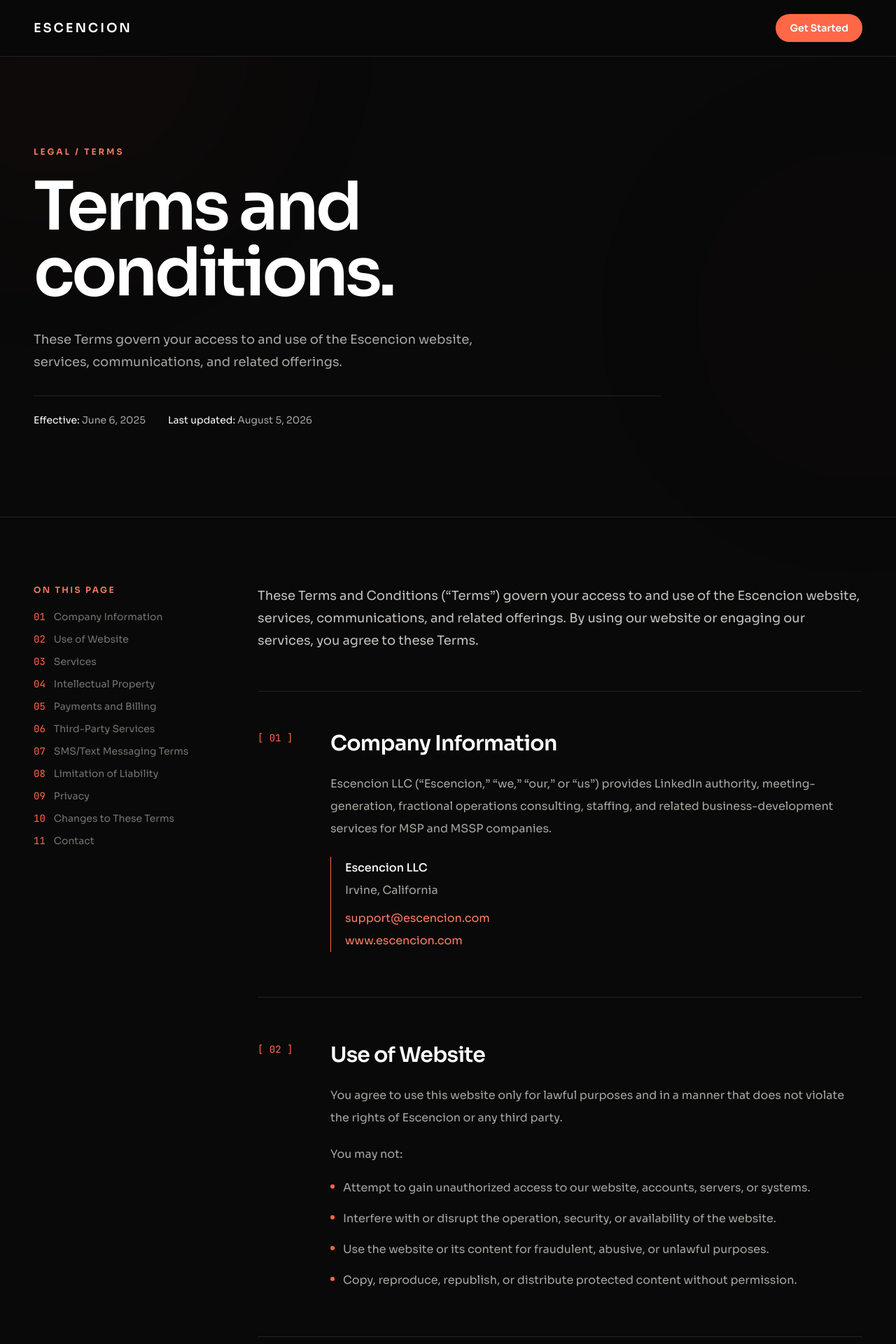
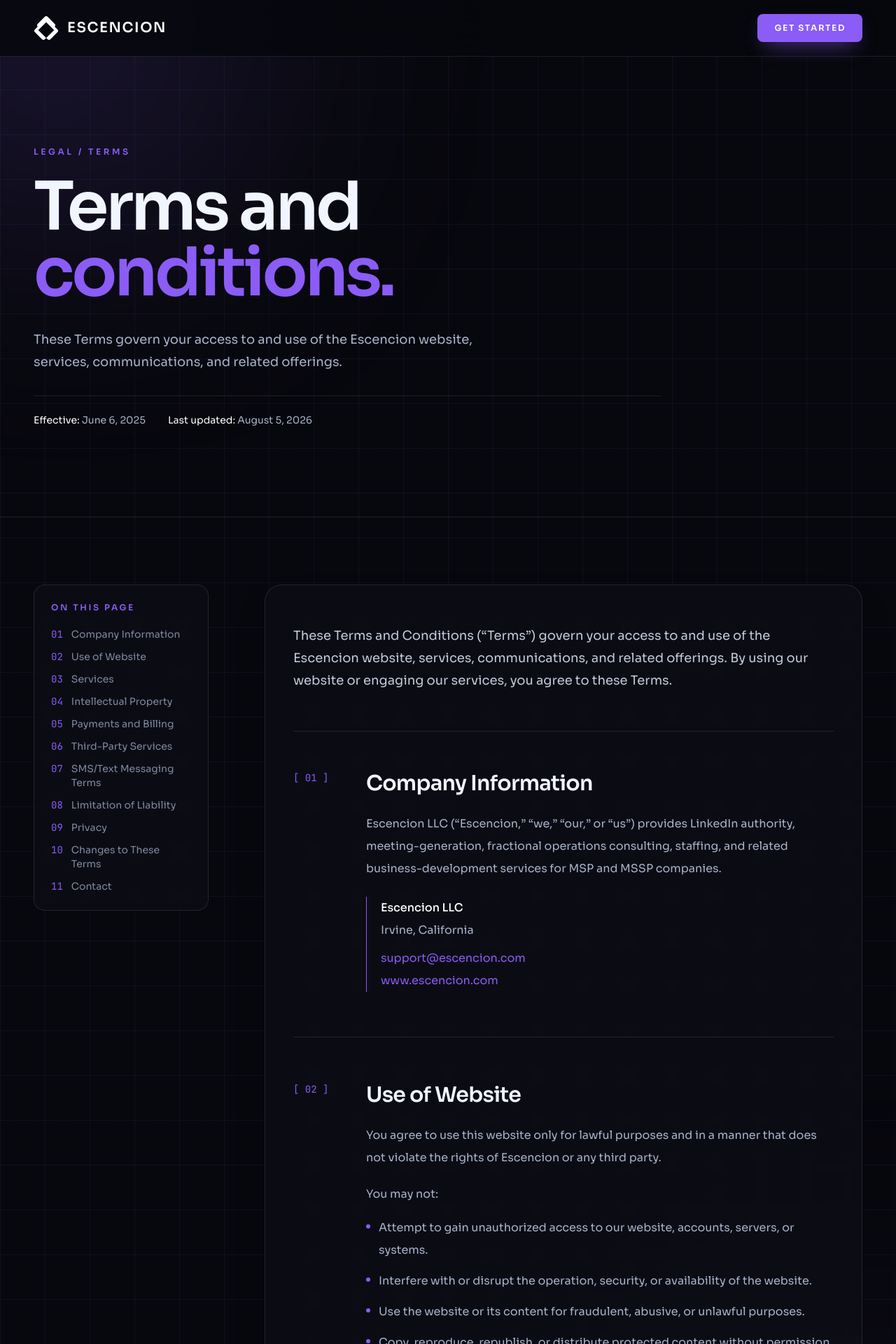
Before and after one commit to Landing-Pages-Websites/escencion-landing, a Next.js app: page /terms in a window 1280 px wide. Shown: the top 1920 px of the page at 70% size. Built offline with nearby package versions, Linux system fonts and the light colour scheme.

Commit message:
Refactor TermsPage styles and structure

```diff
--- a/src/app/terms/page.tsx
+++ b/src/app/terms/page.tsx
@@ -1,6 +1,13 @@
 import Link from "next/link";
+import type { ReactNode } from "react";
 
-const sections = [
+type TermsSection = {
+  number: string;
+  title: string;
+  content: ReactNode;
+};
+
+const sections: TermsSection[] = [
   {
     number: "01",
     title: "Company Information",
@@ -13,13 +20,13 @@
           related business-development services for MSP and MSSP companies.
         </p>
 
-        <div className="mt-6 border-l border-[#ff6847] pl-5">
+        <div className="mt-6 border-l border-[#8B5CF6] pl-5">
           <p className="font-medium text-white">Escencion LLC</p>
           <p>Irvine, California</p>
 
           <a
             href="mailto:support@escencion.com"
-            className="mt-2 block text-[#ff8064] transition hover:text-[#ff9b85]"
+            className="mt-2 block text-[#8B5CF6] transition-colors hover:text-[#9F75F8]"
           >
             support@escencion.com
           </a>
@@ -28,7 +35,7 @@
             href="https://www.escencion.com"
             target="_blank"
             rel="noopener noreferrer"
-            className="block text-[#ff8064] transition hover:text-[#ff9b85]"
+            className="block text-[#8B5CF6] transition-colors hover:text-[#9F75F8]"
           >
             www.escencion.com
           </a>
@@ -57,7 +64,7 @@
             "Copy, reproduce, republish, or distribute protected content without permission.",
           ].map((item) => (
             <li key={item} className="flex gap-3">
-              <span className="mt-[11px] h-1.5 w-1.5 shrink-0 rounded-full bg-[#ff6847]" />
+              <span className="mt-[11px] h-1.5 w-1.5 shrink-0 rounded-full bg-[#8B5CF6]" />
               <span>{item}</span>
             </li>
           ))}
@@ -80,8 +87,8 @@
           The scope, duration, pricing, deliverables, and other conditions of a
           paid engagement may also be governed by a separate proposal, service
           agreement, statement of work, invoice, or other written agreement.
-          Where a separate written agreement conflicts with these Terms, that
-          written agreement will control for the applicable engagement.
+          If a separate written agreement conflicts with these Terms, that
+          agreement will control for the applicable engagement.
         </p>
 
         <p className="mt-5">
@@ -158,7 +165,7 @@
     title: "SMS/Text Messaging Terms",
     content: (
       <>
-        <div className="rounded-2xl border border-[#ff6847]/30 bg-[#ff6847]/[0.06] p-5 sm:p-6">
+        <div className="rounded-2xl border border-[#8B5CF6]/30 bg-[#8B5CF6]/10 p-5 sm:p-6">
           <p>
             If you voluntarily provide your mobile phone number and select the
             SMS consent checkbox on one of our website forms, you agree to
@@ -173,15 +180,15 @@
         </div>
 
         <div className="mt-6 grid gap-4 sm:grid-cols-2">
-          <div className="rounded-2xl border border-white/10 bg-white/[0.025] p-5">
-            <p className="text-xs font-semibold uppercase tracking-[0.18em] text-[#ff8064]">
+          <div className="rounded-2xl border border-[#8B5CF6]/25 bg-[#8B5CF6]/5 p-5">
+            <p className="text-xs font-semibold uppercase tracking-[0.18em] text-[#8B5CF6]">
               Message frequency
             </p>
             <p className="mt-2 text-white">Message frequency varies.</p>
           </div>
 
-          <div className="rounded-2xl border border-white/10 bg-white/[0.025] p-5">
-            <p className="text-xs font-semibold uppercase tracking-[0.18em] text-[#ff8064]">
+          <div className="rounded-2xl border border-[#8B5CF6]/25 bg-[#8B5CF6]/5 p-5">
+            <p className="text-xs font-semibold uppercase tracking-[0.18em] text-[#8B5CF6]">
               Carrier charges
             </p>
             <p className="mt-2 text-white">
@@ -189,8 +196,8 @@
             </p>
           </div>
 
-          <div className="rounded-2xl border border-white/10 bg-white/[0.025] p-5">
-            <p className="text-xs font-semibold uppercase tracking-[0.18em] text-[#ff8064]">
+          <div className="rounded-2xl border border-[#8B5CF6]/25 bg-[#8B5CF6]/5 p-5">
+            <p className="text-xs font-semibold uppercase tracking-[0.18em] text-[#8B5CF6]">
               Opt out
             </p>
             <p className="mt-2 text-white">
@@ -198,8 +205,8 @@
             </p>
           </div>
 
-          <div className="rounded-2xl border border-white/10 bg-white/[0.025] p-5">
-            <p className="text-xs font-semibold uppercase tracking-[0.18em] text-[#ff8064]">
+          <div className="rounded-2xl border border-[#8B5CF6]/25 bg-[#8B5CF6]/5 p-5">
+            <p className="text-xs font-semibold uppercase tracking-[0.18em] text-[#8B5CF6]">
               Assistance
             </p>
             <p className="mt-2 text-white">
@@ -212,7 +219,7 @@
           You may also request assistance by contacting{" "}
           <a
             href="mailto:support@escencion.com"
-            className="text-[#ff8064] underline decoration-[#ff6847]/50 underline-offset-4 transition hover:text-[#ff9b85]"
+            className="text-[#8B5CF6] underline decoration-[#8B5CF6]/50 underline-offset-4 transition-colors hover:text-[#9F75F8]"
           >
             support@escencion.com
           </a>
@@ -272,7 +279,7 @@
 
         <Link
           href="/privacy-policy"
-          className="mt-5 inline-flex items-center gap-2 font-semibold text-[#ff8064] transition hover:text-[#ff9b85]"
+          className="mt-5 inline-flex items-center gap-2 font-semibold text-[#8B5CF6] transition-colors hover:text-[#9F75F8]"
         >
           View our Privacy Policy
           <span aria-hidden="true">→</span>
@@ -299,13 +306,13 @@
       <>
         <p>Questions about these Terms may be directed to:</p>
 
-        <div className="mt-6 border-l border-[#ff6847] pl-5">
+        <div className="mt-6 border-l border-[#8B5CF6] pl-5">
           <p className="font-medium text-white">Escencion LLC</p>
           <p>Irvine, California</p>
 
           <a
             href="mailto:support@escencion.com"
-            className="mt-2 block text-[#ff8064] transition hover:text-[#ff9b85]"
+            className="mt-2 block text-[#8B5CF6] transition-colors hover:text-[#9F75F8]"
           >
             support@escencion.com
           </a>
@@ -314,7 +321,7 @@
             href="https://www.escencion.com"
             target="_blank"
             rel="noopener noreferrer"
-            className="block text-[#ff8064] transition hover:text-[#ff9b85]"
+            className="block text-[#8B5CF6] transition-colors hover:text-[#9F75F8]"
           >
             www.escencion.com
           </a>
@@ -326,29 +333,51 @@
 
 export default function TermsPage() {
   return (
-    <main className="min-h-screen overflow-hidden bg-[#090909] text-[#aaa7a2]">
-      {/* Background details */}
+    <main className="relative min-h-screen overflow-hidden bg-[#07080D] text-[#A8B3CC]">
+      {/* Grid background */}
       <div
-        className="pointer-events-none fixed inset-0 opacity-[0.22]"
         aria-hidden="true"
+        className="pointer-events-none absolute inset-0"
+        style={{
+          backgroundImage:
+            "linear-gradient(rgba(139,92,246,0.08) 1px, transparent 1px), linear-gradient(90deg, rgba(139,92,246,0.08) 1px, transparent 1px)",
+          backgroundSize: "64px 64px",
+        }}
+      />
+
+      {/* Background glows */}
+      <div
+        aria-hidden="true"
+        className="pointer-events-none absolute inset-0 overflow-hidden"
       >
-        <div className="absolute left-[-180px] top-[-220px] h-[520px] w-[520px] rounded-full bg-[#ff6847]/20 blur-[150px]" />
-        <div className="absolute right-[-200px] top-[25%] h-[500px] w-[500px] rounded-full bg-[#ff6847]/10 blur-[180px]" />
+        <div className="absolute left-[-180px] top-[-220px] h-[520px] w-[520px] rounded-full bg-[#8B5CF6]/20 blur-[160px]" />
+        <div className="absolute right-[-220px] top-[28%] h-[520px] w-[520px] rounded-full bg-[#8B5CF6]/10 blur-[180px]" />
+        <div className="absolute bottom-[-260px] left-[25%] h-[500px] w-[500px] rounded-full bg-cyan-500/5 blur-[180px]" />
       </div>
 
       {/* Header */}
-      <header className="relative z-20 border-b border-white/10 bg-[#090909]/85 backdrop-blur-xl">
+      <header className="relative z-20 border-b border-white/10 bg-[#07080D]/85 backdrop-blur-xl">
         <div className="mx-auto flex min-h-20 max-w-7xl items-center justify-between px-5 sm:px-8 lg:px-12">
           <Link
             href="/"
-            className="text-lg font-semibold uppercase tracking-[0.16em] text-white"
+            aria-label="Escencion home"
+            className="group inline-flex items-center gap-3"
           >
+            <span className="relative block h-9 w-9">
+              <span className="absolute left-1/2 top-1 h-5 w-5 -translate-x-1/2 rotate-45 rounded-[3px] bg-white" />
+              <span className="absolute bottom-1 left-1 h-5 w-5 rotate-45 rounded-[3px] bg-white" />
+              <span className="absolute bottom-1 right-1 h-5 w-5 rotate-45 rounded-[3px] bg-white" />
+              <span className="absolute left-1/2 top-[13px] h-4 w-4 -translate-x-1/2 rotate-45 bg-[#07080D]" />
+            </span>
+
+            <span className="text-xl font-semibold uppercase tracking-[0.08em] text-white">
               Escencion
+            </span>
           </Link>
 
           <Link
             href="/#get-started"
-            className="inline-flex items-center justify-center rounded-full bg-[#ff6847] px-5 py-2.5 text-sm font-semibold text-white transition hover:bg-[#ff8064]"
+            className="inline-flex items-center justify-center rounded-lg bg-[#8B5CF6] px-6 py-3 text-xs font-semibold uppercase tracking-[0.14em] text-white shadow-[0_12px_30px_-12px_rgba(139,92,246,0.8)] transition-all hover:-translate-y-0.5 hover:bg-[#9F75F8]"
           >
             Get Started
           </Link>
@@ -356,20 +385,20 @@
       </header>
 
       {/* Hero */}
-      <section className="relative border-b border-white/10">
+      <section className="relative z-10 border-b border-white/10">
         <div className="mx-auto max-w-7xl px-5 py-20 sm:px-8 sm:py-28 lg:px-12 lg:py-32">
           <div className="max-w-4xl">
-            <p className="mb-6 text-xs font-semibold uppercase tracking-[0.24em] text-[#ff8064]">
+            <p className="mb-6 text-xs font-semibold uppercase tracking-[0.3em] text-[#8B5CF6]">
               Legal / Terms
             </p>
 
-            <h1 className="max-w-4xl text-5xl font-semibold leading-[0.98] tracking-[-0.045em] text-white sm:text-6xl lg:text-8xl">
+            <h1 className="max-w-4xl text-5xl font-semibold leading-[0.98] tracking-[-0.045em] text-[#F1F5FF] sm:text-6xl lg:text-8xl">
               Terms and
               <br />
-              conditions.
+              <span className="text-[#8B5CF6]">conditions.</span>
             </h1>
 
-            <p className="mt-8 max-w-2xl text-base leading-7 text-[#aaa7a2] sm:text-lg sm:leading-8">
+            <p className="mt-8 max-w-2xl text-base leading-7 text-[#A8B3CC] sm:text-lg sm:leading-8">
               These Terms govern your access to and use of the Escencion
               website, services, communications, and related offerings.
             </p>
@@ -388,12 +417,12 @@
       </section>
 
       {/* Legal content */}
-      <div className="relative mx-auto max-w-7xl px-5 py-16 sm:px-8 sm:py-24 lg:px-12">
-        <div className="grid gap-12 lg:grid-cols-[240px_minmax(0,1fr)] lg:gap-20">
-          {/* Side navigation */}
+      <div className="relative z-10 mx-auto max-w-7xl px-5 py-16 sm:px-8 sm:py-24 lg:px-12">
+        <div className="grid gap-12 lg:grid-cols-[250px_minmax(0,1fr)] lg:gap-20">
+          {/* Desktop navigation */}
           <aside className="hidden lg:block">
-            <div className="sticky top-28">
-              <p className="mb-5 text-xs font-semibold uppercase tracking-[0.2em] text-[#ff8064]">
+            <div className="sticky top-28 rounded-2xl border border-white/10 bg-[#0D0E16]/80 p-6 backdrop-blur">
+              <p className="mb-5 text-xs font-semibold uppercase tracking-[0.22em] text-[#8B5CF6]">
                 On this page
               </p>
 
@@ -403,9 +432,9 @@
                     <li key={section.number}>
                       <a
                         href={`#section-${section.number}`}
-                        className="group flex gap-3 text-sm text-[#77736e] transition hover:text-white"
+                        className="group flex gap-3 text-sm text-[#7E89A2] transition-colors hover:text-white"
                       >
-                        <span className="font-mono text-[#ff6847]">
+                        <span className="font-mono text-[#8B5CF6]">
                           {section.number}
                         </span>
                         <span>{section.title}</span>
@@ -417,10 +446,10 @@
             </div>
           </aside>
 
-          {/* Sections */}
-          <article className="min-w-0">
+          {/* Terms */}
+          <article className="min-w-0 rounded-3xl border border-white/10 bg-[#0D0E16]/80 px-6 py-10 shadow-2xl backdrop-blur-sm sm:px-10 sm:py-14">
             <div className="mb-14 border-b border-white/10 pb-14">
-              <p className="text-lg leading-8 text-[#c7c3be]">
+              <p className="text-lg leading-8 text-[#C3CADB]">
                 These Terms and Conditions (&ldquo;Terms&rdquo;) govern your
                 access to and use of the Escencion website, services,
                 communications, and related offerings. By using our website or
@@ -433,19 +462,19 @@
                 <section
                   key={section.number}
                   id={`section-${section.number}`}
-                  className="scroll-mt-28 border-b border-white/10 py-12 first:pt-0 sm:py-16"
+                  className="scroll-mt-28 border-b border-white/10 py-12 first:pt-0 last:border-b-0 last:pb-0 sm:py-16"
                 >
                   <div className="grid gap-5 sm:grid-cols-[72px_minmax(0,1fr)] sm:gap-8">
-                    <p className="font-mono text-sm text-[#ff6847]">
+                    <p className="font-mono text-sm text-[#8B5CF6]">
                       [ {section.number} ]
                     </p>
 
                     <div>
-                      <h2 className="text-2xl font-semibold tracking-[-0.025em] text-white sm:text-3xl">
+                      <h2 className="text-2xl font-semibold tracking-[-0.025em] text-[#F1F5FF] sm:text-3xl">
                         {section.title}
                       </h2>
 
-                      <div className="mt-6 text-[15px] leading-7 text-[#aaa7a2] sm:text-base sm:leading-8">
+                      <div className="mt-6 text-[15px] leading-7 text-[#A8B3CC] sm:text-base sm:leading-8">
                         {section.content}
                       </div>
                     </div>
@@ -458,10 +487,16 @@
       </div>
 
       {/* CTA */}
-      <section className="relative border-t border-white/10">
+      <section className="relative z-10 border-t border-white/10">
         <div className="mx-auto max-w-7xl px-5 py-20 sm:px-8 lg:px-12 lg:py-28">
-          <div className="rounded-[2rem] border border-white/10 bg-white/[0.035] px-6 py-12 text-center sm:px-10 sm:py-16">
-            <p className="text-xs font-semibold uppercase tracking-[0.22em] text-[#ff8064]">
+          <div className="relative overflow-hidden rounded-[2rem] border border-[#8B5CF6]/25 bg-[#0D0E16]/90 px-6 py-12 text-center shadow-[0_30px_90px_-40px_rgba(139,92,246,0.55)] sm:px-10 sm:py-16">
+            <div
+              aria-hidden="true"
+              className="pointer-events-none absolute left-1/2 top-0 h-56 w-96 -translate-x-1/2 -translate-y-1/2 rounded-full bg-[#8B5CF6]/25 blur-[100px]"
+            />
+
+            <div className="relative">
+              <p className="text-xs font-semibold uppercase tracking-[0.24em] text-[#8B5CF6]">
                 Ready to begin?
               </p>
 
@@ -469,14 +504,14 @@
                 Let&apos;s solve the gap in your team.
               </h2>
 
-            <p className="mx-auto mt-5 max-w-2xl leading-7 text-[#aaa7a2]">
-              Tell us where your MSP or MSSP needs support, and we&apos;ll help
-              identify the right role and the right person.
+              <p className="mx-auto mt-5 max-w-2xl leading-7 text-[#A8B3CC]">
+                Tell us where your MSP or MSSP needs support, and we&apos;ll
+                help identify the right role and the right person.
               </p>
 
               <Link
                 href="/#get-started"
-              className="mt-8 inline-flex items-center justify-center rounded-full bg-[#ff6847] px-7 py-3.5 font-semibold text-white transition hover:bg-[#ff8064]"
+                className="mt-8 inline-flex items-center justify-center rounded-lg bg-[#8B5CF6] px-7 py-3.5 text-sm font-semibold uppercase tracking-[0.1em] text-white shadow-[0_14px_35px_-14px_rgba(139,92,246,0.85)] transition-all hover:-translate-y-0.5 hover:bg-[#9F75F8]"
               >
                 Get Started
                 <span className="ml-2" aria-hidden="true">
@@ -485,17 +520,18 @@
               </Link>
             </div>
           </div>
+        </div>
       </section>
 
       {/* Footer */}
-      <footer className="relative border-t border-white/10">
+      <footer className="relative z-10 border-t border-white/10 bg-[#07080D]/90">
         <div className="mx-auto flex max-w-7xl flex-col gap-5 px-5 py-8 text-sm sm:px-8 md:flex-row md:items-center md:justify-between lg:px-12">
           <p>© {new Date().getFullYear()} Escencion LLC.</p>
 
           <div className="flex flex-wrap gap-x-6 gap-y-2">
             <Link
               href="/privacy-policy"
-              className="transition hover:text-white"
+              className="transition-colors hover:text-white"
             >
               Privacy Policy
             </Link>
@@ -506,7 +542,7 @@
 
             <a
               href="mailto:support@escencion.com"
-              className="transition hover:text-white"
+              className="transition-colors hover:text-white"
             >
               Contact
             </a>
```
Lines whose indentation alone changed are shown as unchanged.
